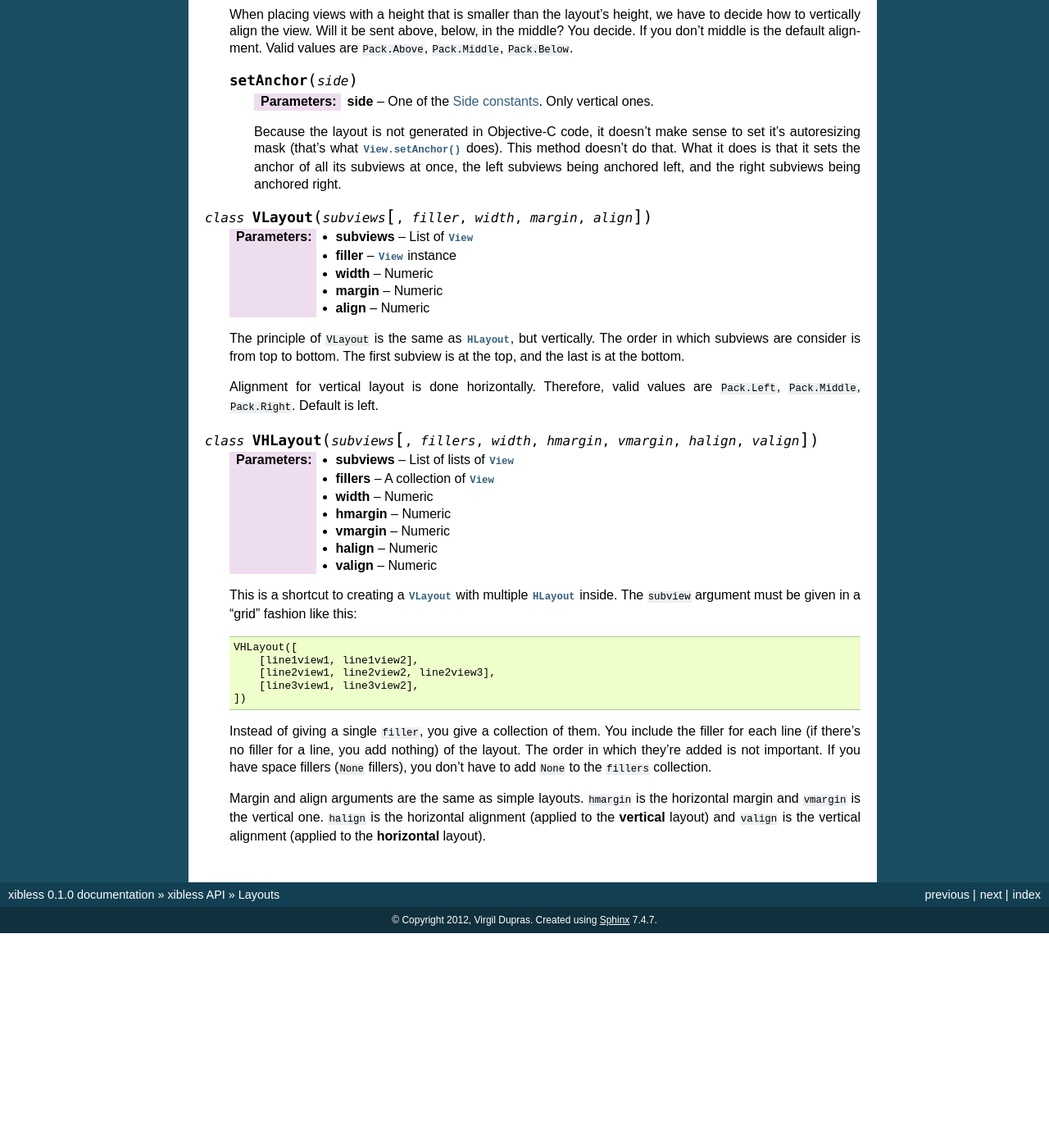
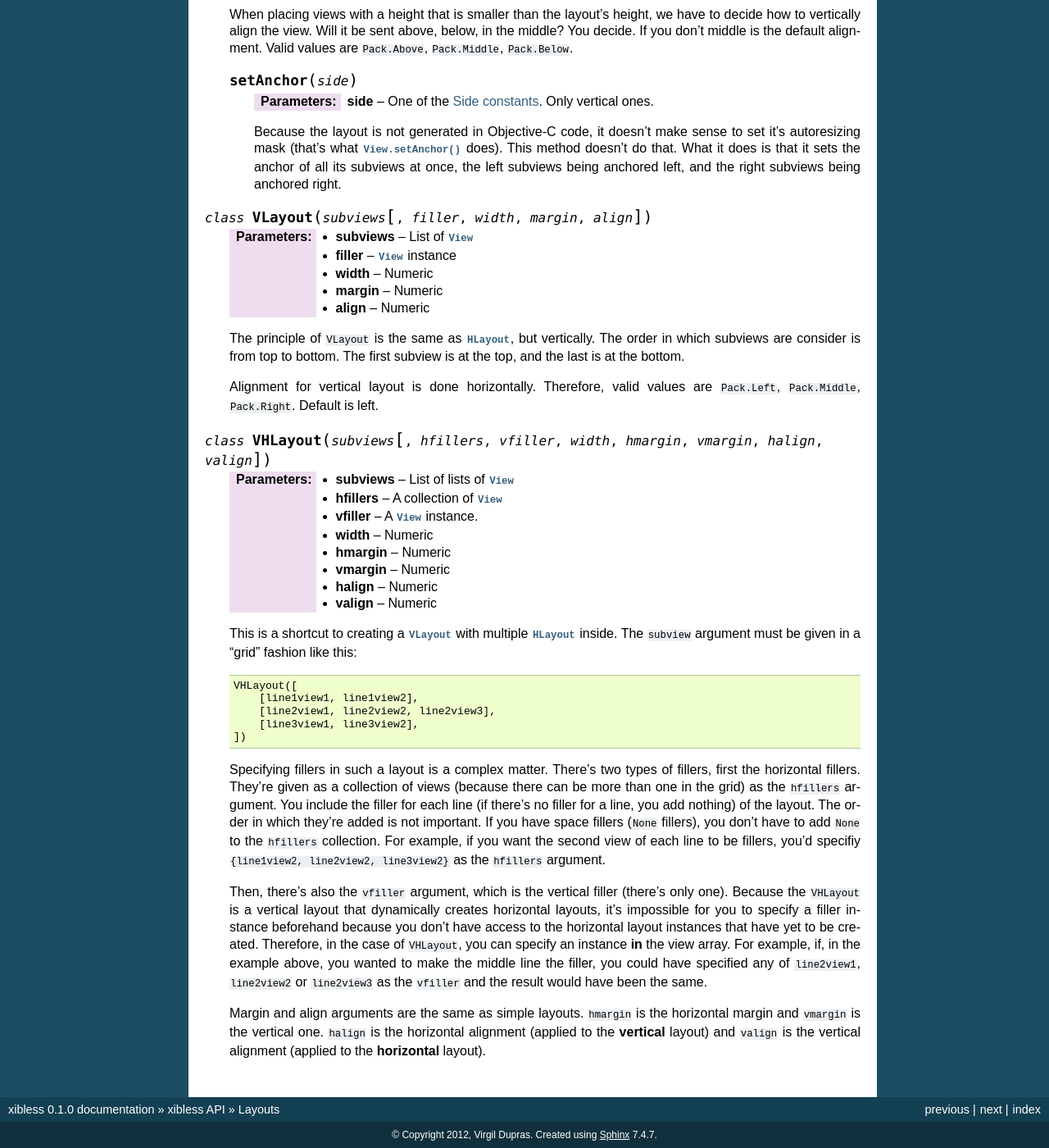
Before and after one commit to hsoft/xibless, a Sphinx documentation site: the page built from docs/api/layout.rst, in a window 1280 px wide and 1400 px high, scrolled down 689 px. Shown: the whole window at 82% size. Built offline with Sphinx 7.4.7, drawn with Linux system fonts in a browser that asks for light colours; before the commit the page ends 1827 px from its top, so only the background shows below that.

Commit message:
Support vertical fillers in VHLayout and fixed layouts bugs when sublayouts were set as fillers.

```diff
--- a/docs/api/layout.rst
+++ b/docs/api/layout.rst
@@ -62,10 +62,11 @@ layout-related methods easier. See :doc:`/layout` for more information.
     Alignment for vertical layout is done horizontally. Therefore, valid values are ``Pack.Left``,
     ``Pack.Middle``, ``Pack.Right``. Default is left.
 
-.. class:: VHLayout(subviews[, fillers, width, hmargin, vmargin, halign, valign])
+.. class:: VHLayout(subviews[, hfillers, vfiller, width, hmargin, vmargin, halign, valign])
 
     :param subviews: List of lists of :class:`View`
-    :param fillers: A collection of :class:`View`
+    :param hfillers: A collection of :class:`View`
+    :param vfiller: A :class:`View` instance.
     :param width: Numeric
     :param hmargin: Numeric
     :param vmargin: Numeric
@@ -81,10 +82,21 @@ layout-related methods easier. See :doc:`/layout` for more information.
             [line3view1, line3view2],
         ])
 
-    Instead of giving a single ``filler``, you give a collection of them. You include the filler
-    for each line (if there's no filler for a line, you add nothing) of the layout. The order in
-    which they're added is not important. If you have space fillers (``None`` fillers), you don't
-    have to add ``None`` to the ``fillers`` collection.
+    Specifying fillers in such a layout is a complex matter. There's two types of fillers, first
+    the horizontal fillers. They're given as a collection of views (because there can be more than
+    one in the grid) as the ``hfillers`` argument. You include the filler for each line (if there's
+    no filler for a line, you add nothing) of the layout. The order in which they're added is not
+    important. If you have space fillers (``None`` fillers), you don't have to add ``None`` to the
+    ``hfillers`` collection. For example, if you want the second view of each line to be fillers,
+    you'd specifiy ``{line1view2, line2view2, line3view2}`` as the ``hfillers`` argument.
+
+    Then, there's also the ``vfiller`` argument, which is the vertical filler (there's only one).
+    Because the ``VHLayout`` is a vertical layout that dynamically creates horizontal layouts, it's
+    impossible for you to specify a filler instance beforehand because you don't have access to the
+    horizontal layout instances that have yet to be created. Therefore, in the case of ``VHLayout``,
+    you can specify an instance **in** the view array. For example, if, in the example above, you
+    wanted to make the middle line the filler, you could have specified any of ``line2view1``,
+    ``line2view2`` or ``line2view3`` as the ``vfiller`` and the result would have been the same.
 
     Margin and align arguments are the same as simple layouts. ``hmargin`` is the horizontal margin
     and ``vmargin`` is the vertical one. ``halign`` is the horizontal alignment (applied to the
```
Also changed, not shown: 1 other file.
